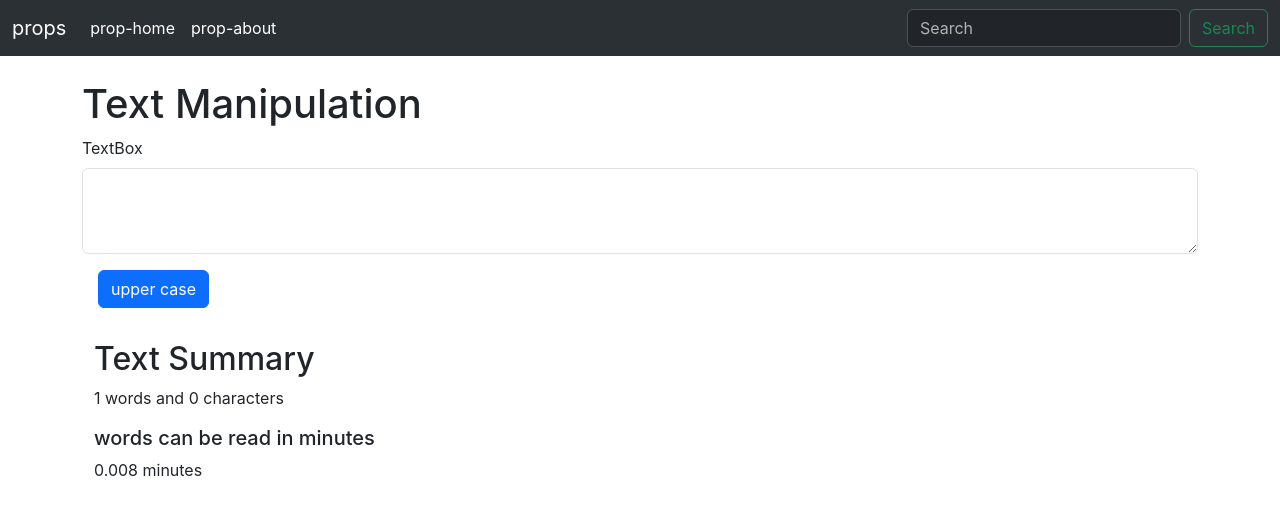
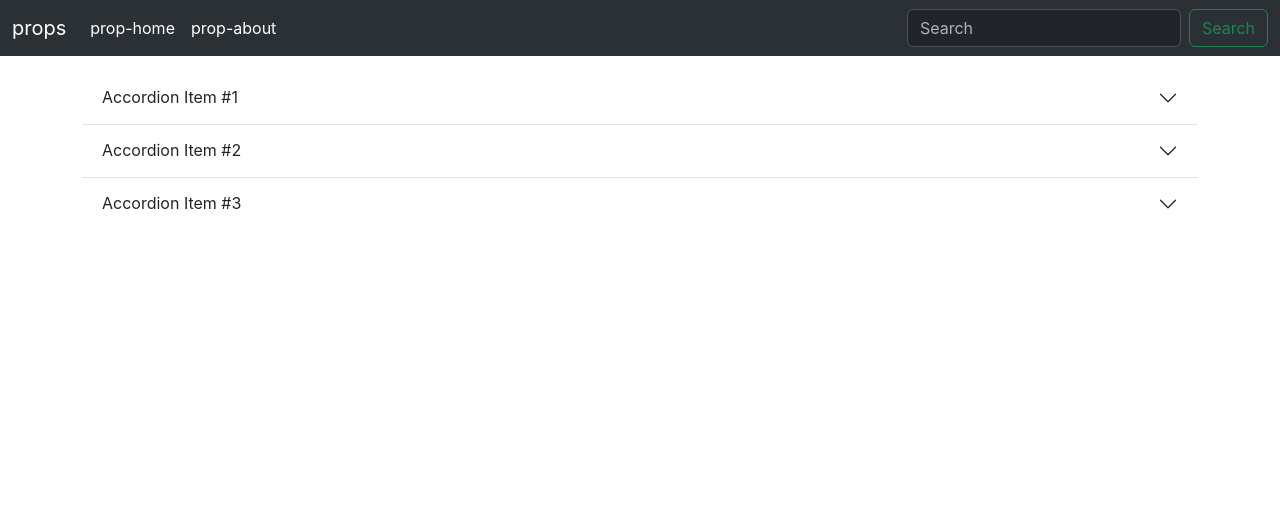
Before and after one commit to BHAVIN-VHANESHA/WEB-DEVELOPMENT, a React (Create React App) app in the folder first-app/: page / in a window 1280 px wide. Shown: the top 514 px of the page. Built offline with nearby package versions, Linux system fonts and the light colour scheme.

Commit message:
first-app

```diff
--- a/first-app/src/App.js
+++ b/first-app/src/App.js
@@ -2,6 +2,7 @@
 import "./App.css";
 import Navbar from "./Components/Navbar";
 import Form from "./Components/Form";
+import About from "./Components/About";
 
 function App() {
   return (
@@ -9,9 +10,15 @@
       <Navbar title="props" about="prop-about" home="prop-home"/>
       {/* props are used to reuse the same code */}
       {/* <Navbar/> //defaultPropTypes */}
-      <div className="container my-4">
+
+      {/* <div className="container my-4">
       <Form heading="Text Manipulation" />
+      </div> */}
+
+      <div className="container my-3">
+        <About/>
       </div>
+
     </>
   );
 }
--- /dev/null
+++ b/first-app/src/Components/About.js
@@ -0,0 +1,89 @@
+import React from "react";
+
+export default function About() {
+  return (
+    <>
+      <div className="accordion accordion-flush" id="accordionFlushExample">
+        <div className="accordion-item">
+          <h2 className="accordion-header">
+            <button
+              className="accordion-button collapsed"
+              type="button"
+              data-bs-toggle="collapse"
+              data-bs-target="#flush-collapseOne"
+              aria-expanded="false"
+              aria-controls="flush-collapseOne"
+            >
+              Accordion Item #1
+            </button>
+          </h2>
+          <div
+            id="flush-collapseOne"
+            className="accordion-collapse collapse"
+            data-bs-parent="#accordionFlushExample"
+          >
+            <div className="accordion-body">
+              Placeholder content for this accordion, which is intended to
+              demonstrate the <code>.accordion-flush</code> class. This is the
+              first item's accordion body.
+            </div>
+          </div>
+        </div>
+        <div className="accordion-item">
+          <h2 className="accordion-header">
+            <button
+              className="accordion-button collapsed"
+              type="button"
+              data-bs-toggle="collapse"
+              data-bs-target="#flush-collapseTwo"
+              aria-expanded="false"
+              aria-controls="flush-collapseTwo"
+            >
+              Accordion Item #2
+            </button>
+          </h2>
+          <div
+            id="flush-collapseTwo"
+            className="accordion-collapse collapse"
+            data-bs-parent="#accordionFlushExample"
+          >
+            <div className="accordion-body">
+              Placeholder content for this accordion, which is intended to
+              demonstrate the <code>.accordion-flush</code> class. This is the
+              second item's accordion body. Let's imagine this being filled with
+              some actual content.
+            </div>
+          </div>
+        </div>
+        <div className="accordion-item">
+          <h2 className="accordion-header">
+            <button
+              className="accordion-button collapsed"
+              type="button"
+              data-bs-toggle="collapse"
+              data-bs-target="#flush-collapseThree"
+              aria-expanded="false"
+              aria-controls="flush-collapseThree"
+            >
+              Accordion Item #3
+            </button>
+          </h2>
+          <div
+            id="flush-collapseThree"
+            className="accordion-collapse collapse"
+            data-bs-parent="#accordionFlushExample"
+          >
+            <div className="accordion-body">
+              Placeholder content for this accordion, which is intended to
+              demonstrate the <code>.accordion-flush</code> class. This is the
+              third item's accordion body. Nothing more exciting happening here
+              in terms of content, but just filling up the space to make it
+              look, at least at first glance, a bit more representative of how
+              this would look in a real-world application.
+            </div>
+          </div>
+        </div>
+      </div>
+    </>
+  );
+}
```
